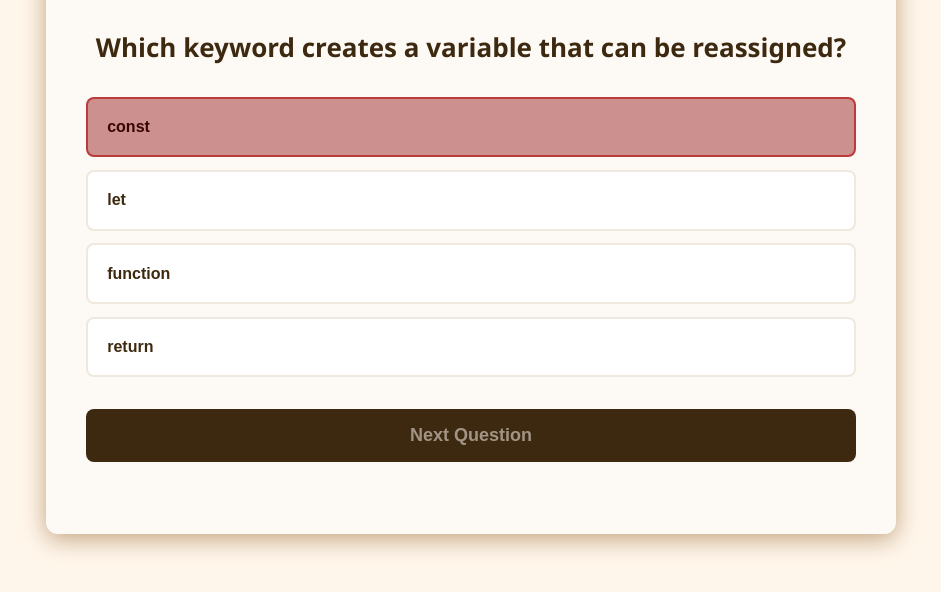
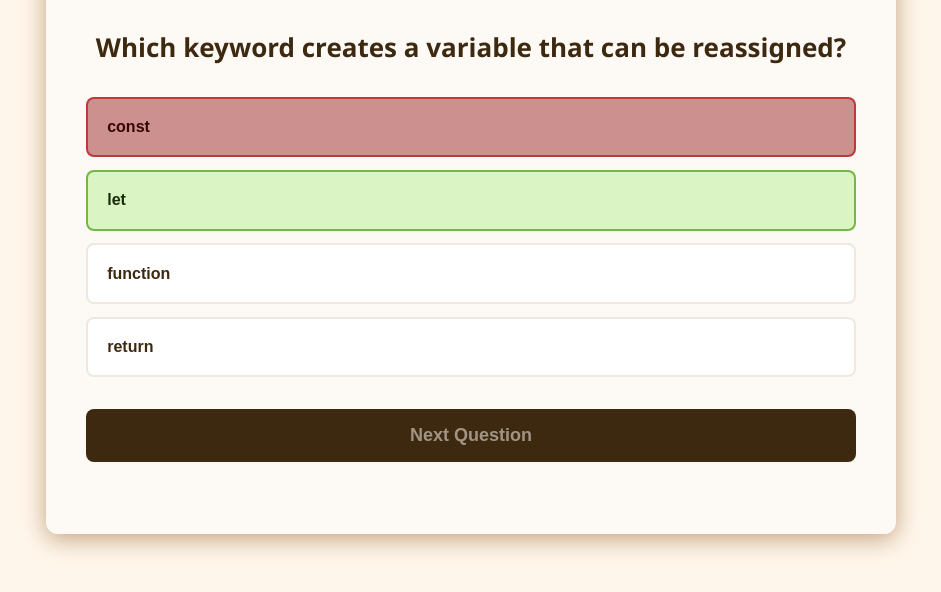
Before and after one commit to Habiba-Khamis/JS-Quiz, a plain HTML site: page index.html in a window 1280 px wide. Both pictures are taken after a click on the button "const". Shown: the part 202-794 px from the top of the page, without its empty margins (169-1110 px from the left). Drawn offline with Linux system fonts and the light colour scheme.

Commit message:
Add next question functionality

```diff
--- a/app.js
+++ b/app.js
@@ -4,6 +4,8 @@ const questionCount = document.getElementById("question-count");
 const question = document.getElementById("question");
 const answerBtns = document.getElementById("answer-btns");
 const nextBtn = document.getElementById("next-btn");
+
+nextBtn.addEventListener("click", nextQuestion);
 
 // Quiz Questions
 // Create an array of objects
@@ -124,10 +126,13 @@ const questions = [
 let currentQuestionIndex = 0;
 let currentScore = 0
 
+// Global Variables
+const CURRENTQUESTION = questions[currentQuestionIndex];
+
 function displayQuestion() {
 
-    // Get the current question from the questions array
-    const currentQuestion = questions[currentQuestionIndex];
+    // Empty the text content of the buttons
+    answerBtns.textContent = "";
 
     // Convert the question index to user-friendly number to be displayed on the screen (by adding it to 1)
     const currentQuestionNumber = currentQuestionIndex + 1 ;
@@ -139,7 +144,7 @@ function displayQuestion() {
     questionCount.textContent = "Question " + currentQuestionNumber + " of " + totalQuestionsNumber;
 
     // Change the text of the question
-    question.textContent = currentQuestion.theQuestion;
+    question.textContent = CURRENTQUESTION.theQuestion;
 
     // To Change the progress bar
     // We need to change the width property percentage
@@ -150,10 +155,10 @@ function displayQuestion() {
 
     // Display the answers of each question dynamically
     // Loop through each item of the options array
-    for (let i = 0; i < currentQuestion.theOptions.length; i++) {
+    for (let i = 0; i < CURRENTQUESTION.theOptions.length; i++) {
 
         // Get the current answer
-        const currentAnswer = currentQuestion.theOptions[i];
+        const currentAnswer = CURRENTQUESTION.theOptions[i];
 
         // For each option we need to create a new element
         const optionButton = document.createElement("button");
@@ -173,8 +178,8 @@ function displayQuestion() {
         answerBtns.appendChild(optionButton);
     }
 
-    console.log(answerBtns.children.length);
-    console.log(questions[currentQuestionIndex].theOptions);
+    console.log(answerBtns.children);
+    console.log(questions[currentQuestionIndex].theOptions[0]);
     console.log(questions[currentQuestionIndex].theOptions[currentQuestionIndex].text);
 
 }
@@ -195,23 +200,57 @@ function checkAnswer(selectedAnswer, selectedButton) {
         selectedButton.classList.add("incorrect");
     }
 
-    // Get the current question currently displayed
-    const currentQuestionDisplayed = questions[currentQuestionIndex];
+    // Get all the answer buttons currently displayed (get them from the children of the button list)
+    const currentOptionBtnsDisplayed =  answerBtns.children;
 
-    // Get all the answer buttons currently displayed (get them from the children of the button list)
-    const currentAnswersDisplayed =  answerBtns.children;
-
-    // Get the options for the current question
-    // Because we're going to have multiple different questions & choices loaded every tim we go to the next question
-    const currentAnswers = currentQuestionDisplayed.theOptions;
+    // Get the options array for the current question
+    // The options related to the specific question displayed
+    // Because we're going to have multiple different questions & choices loaded every time we go to the next question
+    const currentOptionsDisplayed = CURRENTQUESTION.theOptions;
 
     // Loop through all displayed answer buttons
-    for (let i = 0; i < currentAnswersDisplayed.length; i++) {
-        // For each button we need to get the answer
+    for (let i = 0; i < currentOptionsDisplayed.length; i++) {
+        // Get each button at a time
+        const currentDisplayedBtn = currentOptionBtnsDisplayed[i];
 
+        // For each individual button get the specific options related to it
+        // Access the index related to that button in the options array
+        const optionsRelatedToCurrentBtn = currentOptionsDisplayed[i];
+
+        // Reveal the correct answer
+        if (optionsRelatedToCurrentBtn.status === "true") {
+            // Lock all other options
+            currentDisplayedBtn.classList.add("correct");
+        }
+        // Once an answer has been selected we want to prevent it from being clicked again
+        currentDisplayedBtn.disabled = true;
     }
 
-
+    // Once we select an answer then make the next button clickable again
+    nextBtn.disabled = false;
 }
 
 displayQuestion();
+
+// A function to display the next question
+function nextQuestion() {
+    // 1. We need to increase the index of current question
+    currentQuestionIndex = currentQuestionIndex + 1 ;
+
+    // 2. Then check that we're not in the last question
+    // By checking the current question to the total questions (the length of the questions array)
+    if (currentQuestionIndex > questions.length) {
+        // Disable the next button
+        nextBtn.disabled = true;
+
+        // Remove the options buttons
+        answerBtns.textContent = "";
+
+        // Change the button to start the quiz again
+        nextBtn.textContent = "Start The Quiz";
+    } else {
+        // Display the next question
+        displayQuestion();
+    }
+
+}
--- a/style.css
+++ b/style.css
@@ -141,6 +141,11 @@ h1 {
     color: #380404;
 }
 
+/* Add the disabled pseudo selector */
+.answer-btn:disabled {
+    cursor: not-allowed;
+}
+
 /* Quiz controls */
 .quiz-controls {
     margin-top: 2rem;
@@ -160,6 +165,13 @@ h1 {
 
 .next-btn:hover {
     background-color: #231504;
+}
+
+/* Make the next button disabled by default */
+.next-btn:disabled {
+    background-color: #6a6a6a;
+    color: d1d1d1;
+    cursor: not-allowed;
 }
 
 /* Media Query */
```
